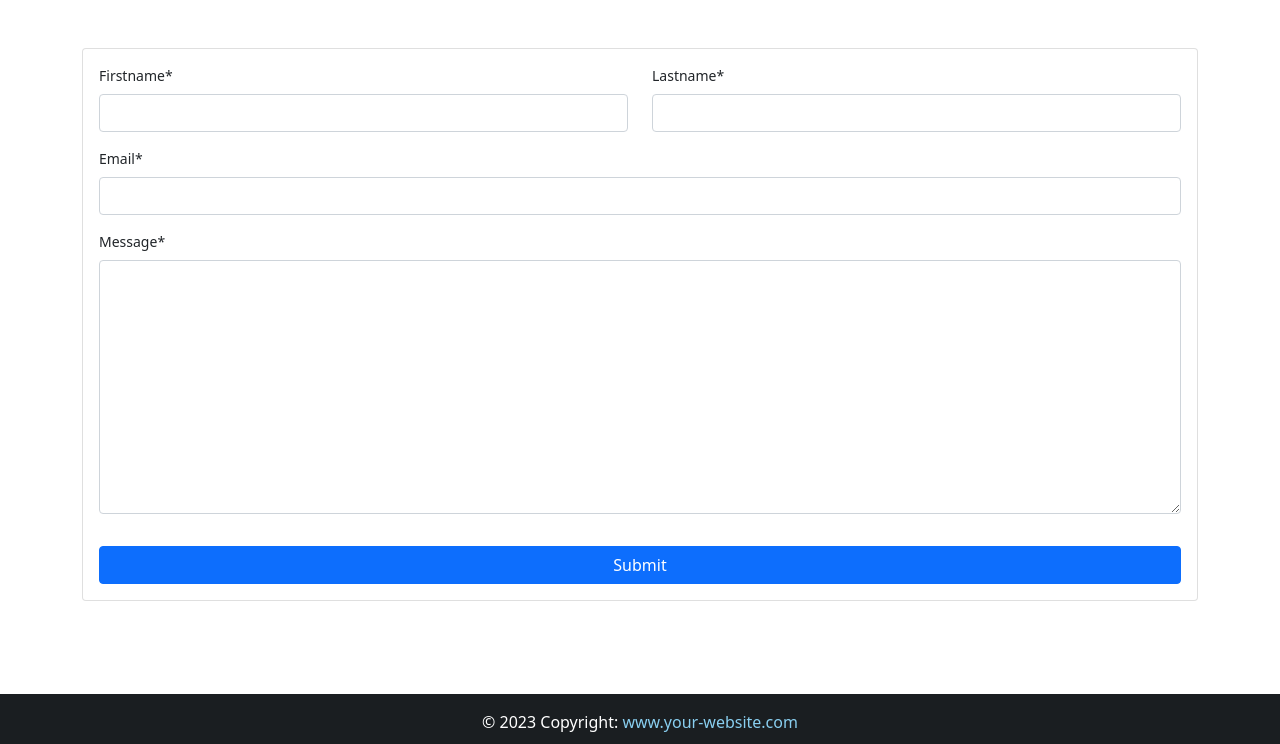
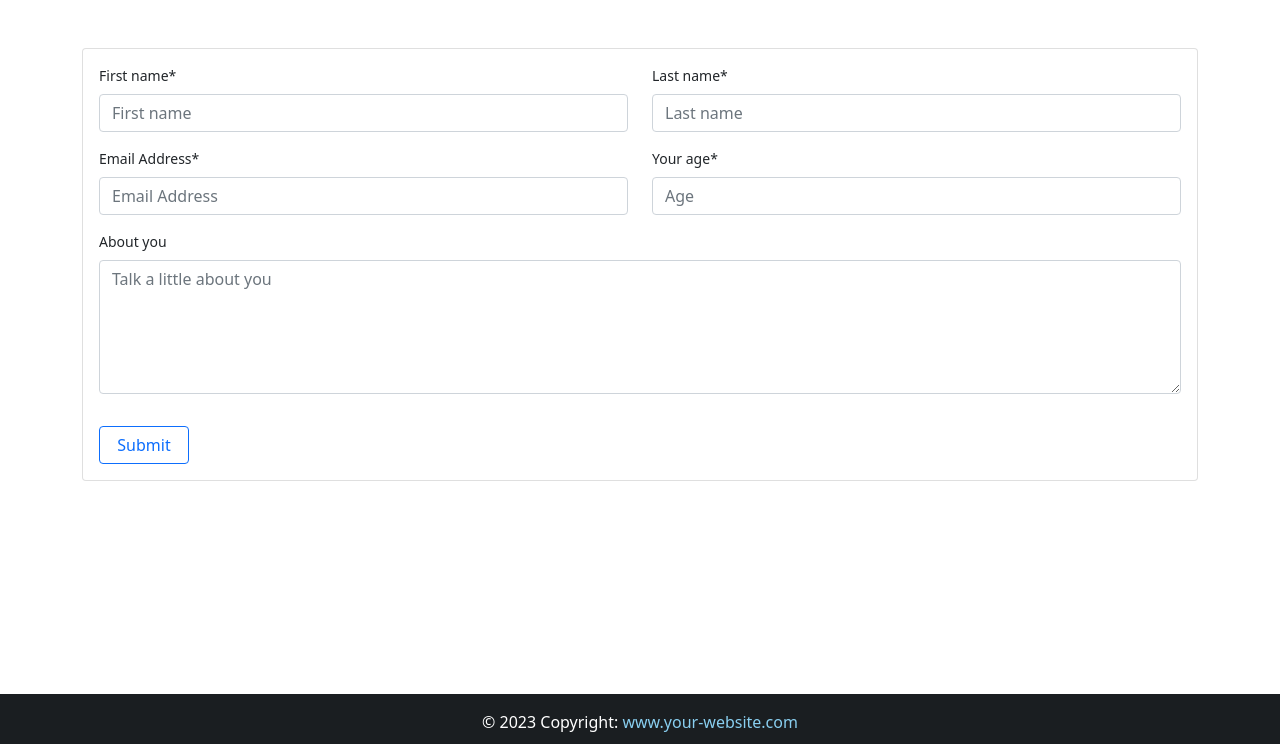
Before and after one commit to guptaji007/django_mastery_advance_crispy_forms, a Django app: page / in a window 1280 px wide. Shown: the part 56-800 px from the top of the page. Run offline with Django 4.2, Linux system fonts and the light colour scheme; some libraries are stand-ins or nearby versions.

Commit message:
Django Mastery Advance Crispy Forms Part 2

```diff
--- a/App/forms.py
+++ b/App/forms.py
@@ -1,9 +1,53 @@
 from django import forms
 from .models import Candidate
+from django.core.validators import RegexValidator
 
 class CandidateForm(forms.ModelForm):
 
+    # VALIDATIONS
+    firstname = forms.CharField(
+        label='First name', min_length=3, max_length=50,
+        validators=[RegexValidator(r'^[a-zA-ZÀ-ÿ\s]*$',
+        message="Only Letters is Allowed!")],
+        # required=False,
+        widget=forms.TextInput(attrs={'placeholder':'First name'})
+    )
+    lastname = forms.CharField(
+        label='Last name', min_length=3, max_length=50,
+        validators=[RegexValidator(r'^[a-zA-ZÀ-ÿ\s]*$',
+        message="Only Letters is Allowed!")],
+        # required=False,
+        widget=forms.TextInput(attrs={'placeholder':'Last name'})
+    )
+    email = forms.CharField(
+        label='Email Address', min_length=8, max_length=50,
+        validators=[RegexValidator(r'^[a-zA-Z0-9.+_-]+@[a-zA-Z0-9._-]+\.[a-zA-Z]+$',
+        message="Put a valid email address!")],
+        # required=False,
+        widget=forms.TextInput(attrs={'placeholder':'Email Address'})
+    )
+    # Method 1 to validate age
+    # age = forms.CharField(widget=forms.TextInput(attrs={'type':'number'}))
+
+    # Method 2 to validate age
+    age = forms.CharField(
+        label='Your age', min_length=2, max_length=3,
+        validators=[RegexValidator(r' ^[0-9]*$',
+        message="Only numbers is Allowed!")],
+        # required=False,
+        widget=forms.TextInput(attrs={'placeholder':'Age'})
+    )
+    message = forms.CharField(
+        label='About you', min_length=50, max_length=1000,
+        required=False,
+        widget=forms.Textarea(
+            attrs={'placeholder':'Talk a little about you', 'rows':5}
+        )
+    )
+
+
     class Meta:
         model = Candidate
-        fields = ['firstname', 'lastname', 'email', 'message']
-        # or fields = "__all__"
+        fields = "__all__"
+        # fields = ['firstname', 'lastname', 'email', 'age', 'message']
+        # exclude = ['firstname', 'lastname', 'email', 'age', 'message']
--- a/App/models.py
+++ b/App/models.py
@@ -4,6 +4,7 @@ from django.db import models
 class Candidate(models.Model):
     firstname = models.CharField(max_length=50)
     lastname = models.CharField(max_length=50)
+    age = models.CharField(max_length=3)
     email = models.EmailField(max_length=50)
     message = models.TextField()
     created_at = models.DateTimeField(auto_now_add=True)
--- a/App/templates/home.html
+++ b/App/templates/home.html
@@ -3,20 +3,18 @@
 
 {% block content %}
 <div class="container mt-3" style="width:95%; font-size: 14px;">
-    <form method="POST" class="card p-3 mt-5" autocomplete="off">
+    <form method="POST" class="card p-3 mt-5" autocomplete="off" novalidate>
         {% csrf_token %}
         <div class="row">
-            <div class="col-6">
-                {{ form.firstname|as_crispy_field }}
-            </div>
-            <div class="col-6">
-                {{ form.lastname|as_crispy_field }}
-            </div>
+            <div class="col-6">{{ form.firstname|as_crispy_field }}</div>
+            <div class="col-6">{{ form.lastname|as_crispy_field }}</div>
         </div>
-        {{ form.email|as_crispy_field }}
+        <div class="row">
+            <div class="col-6">{{ form.email|as_crispy_field }}</div>
+            <div class="col-6">{{ form.age|as_crispy_field }}</div>
+        </div>
         {{ form.message|as_crispy_field }}
-
-        <button type="submit" class="btn btn-primary mt-3">Submit</button>
+        <button type="submit" class="btn btn-outline-primary mt-3" style="width: 90px;">Submit</button>
     </form>
 
     <!-- Message from Backend -->
```
Also changed, not shown: App/migrations/0002_candidate_age.py (added).
